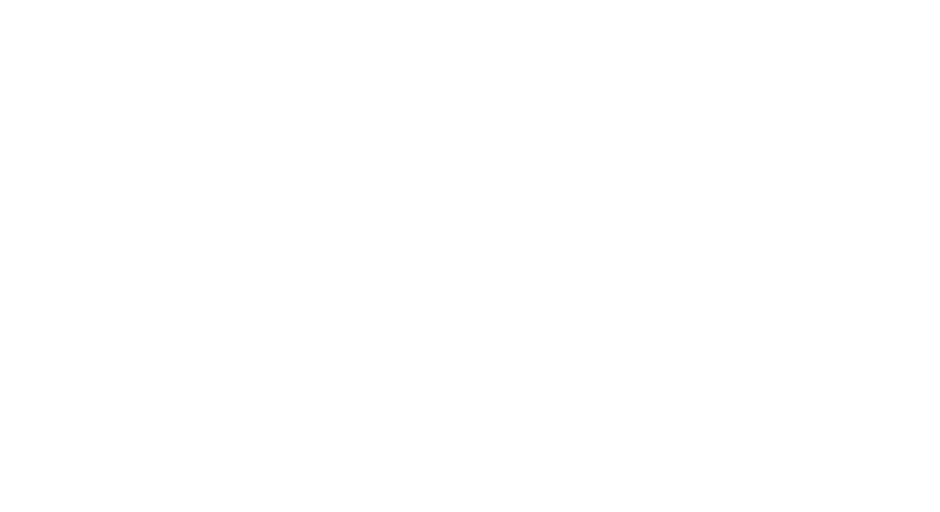
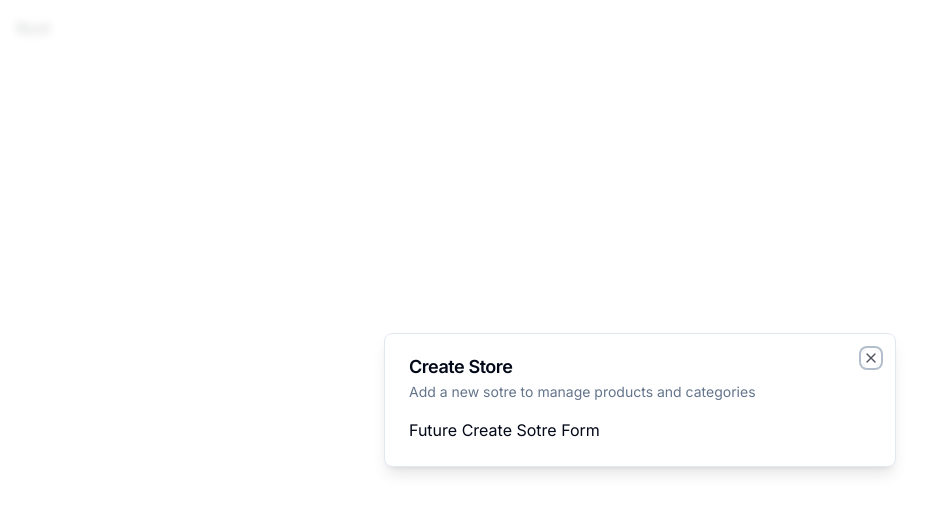
Before and after one commit to Leladatan/store, a Next.js app: page / in a window 1280 px wide. Shown: the top 512 px of the page, without its empty margins (0-940 px from the left). Built offline with nearby package versions, Linux system fonts and the light colour scheme.

Commit message:
add provider zustand and hooks modal create modals components

```diff
--- a/app/(auth)/sign-in/[[...sign-in]]/page.tsx
+++ b/app/(auth)/sign-in/[[...sign-in]]/page.tsx
@@ -1,4 +1,10 @@
 import { SignIn } from "@clerk/nextjs";
+import {Metadata} from "next";
+
+export const metadata: Metadata = {
+    title: 'Store E-COM: sign-in',
+    description: 'Store E-COM desc: sign-in',
+};
 
 const SignInPage = () => {
     return <SignIn />;
--- a/app/(auth)/sign-up/[[...sign-up]]/page.tsx
+++ b/app/(auth)/sign-up/[[...sign-up]]/page.tsx
@@ -1,4 +1,10 @@
 import { SignUp } from "@clerk/nextjs";
+import {Metadata} from "next";
+
+export const metadata: Metadata = {
+    title: 'Store E-COM: sign-up',
+    description: 'Store E-COM desc: sign-up',
+};
 
 const SignUpPage = () => {
     return <SignUp />;
--- a/app/(root)/page.tsx
+++ b/app/(root)/page.tsx
@@ -1,9 +1,24 @@
+"use client";
+
 import {NextPage} from "next";
 import {UserButton} from "@clerk/nextjs";
+import {useStoreModal} from "@/hooks/use-store-modal";
+import {useEffect} from "react";
 
 const SetupPage: NextPage = () => {
+    const onOpen = useStoreModal(s => s.onOpen);
+    const isOpen = useStoreModal(s => s.isOpen);
+
+    useEffect(() => {
+        if (!isOpen) {
+            onOpen();
+        }
+
+    }, [isOpen, onOpen]);
+
     return (
         <div className="p-4">
+            <h1>Root</h1>
             <UserButton afterSignOutUrl="/" />
         </div>
     )
--- a/app/layout.tsx
+++ b/app/layout.tsx
@@ -2,12 +2,13 @@ import './globals.css';
 import type { Metadata } from 'next';
 import { Inter } from 'next/font/google';
 import {ClerkProvider} from "@clerk/nextjs";
+import {ModalProvider} from "@/providers/modal-provider";
 
 const inter = Inter({ subsets: ['latin'] });
 
 export const metadata: Metadata = {
-  title: 'Store',
-  description: 'Store desc',
+  title: 'Store E-COM',
+  description: 'Store E-COM desc',
 };
 
 export default function RootLayout({
@@ -19,6 +20,7 @@ export default function RootLayout({
     <ClerkProvider>
         <html lang="en">
         <body className={inter.className}>
+        <ModalProvider />
         {children}
         </body>
         </html>
--- /dev/null
+++ b/components/modals/store-modal.tsx
@@ -0,0 +1,22 @@
+"use client";
+
+import {type FC} from 'react';
+import Modal from "@/components/ui/modal";
+import {useStoreModal} from "@/hooks/use-store-modal";
+
+const StoreModal: FC = () => {
+    const storeModal = useStoreModal();
+
+    return (
+        <Modal
+            title="Create Store"
+            description="Add a new sotre to manage products and categories"
+            isOpen={storeModal.isOpen}
+            onClose={storeModal.onClose}
+        >
+            Future Create Sotre Form
+        </Modal>
+    );
+};
+
+export default StoreModal;
--- /dev/null
+++ b/components/ui/dialog.tsx
@@ -0,0 +1,123 @@
+"use client"
+
+import * as React from "react"
+import * as DialogPrimitive from "@radix-ui/react-dialog"
+import { X } from "lucide-react"
+
+import { cn } from "@/lib/utils"
+
+const Dialog = DialogPrimitive.Root
+
+const DialogTrigger = DialogPrimitive.Trigger
+
+const DialogPortal = ({
+  className,
+  ...props
+}: DialogPrimitive.DialogPortalProps) => (
+  <DialogPrimitive.Portal className={cn(className)} {...props} />
+)
+DialogPortal.displayName = DialogPrimitive.Portal.displayName
+
+const DialogOverlay = React.forwardRef<
+  React.ElementRef<typeof DialogPrimitive.Overlay>,
+  React.ComponentPropsWithoutRef<typeof DialogPrimitive.Overlay>
+>(({ className, ...props }, ref) => (
+  <DialogPrimitive.Overlay
+    ref={ref}
+    className={cn(
+      "fixed inset-0 z-50 bg-background/80 backdrop-blur-sm data-[state=open]:animate-in data-[state=closed]:animate-out data-[state=closed]:fade-out-0 data-[state=open]:fade-in-0",
+      className
+    )}
+    {...props}
+  />
+))
+DialogOverlay.displayName = DialogPrimitive.Overlay.displayName
+
+const DialogContent = React.forwardRef<
+  React.ElementRef<typeof DialogPrimitive.Content>,
+  React.ComponentPropsWithoutRef<typeof DialogPrimitive.Content>
+>(({ className, children, ...props }, ref) => (
+  <DialogPortal>
+    <DialogOverlay />
+    <DialogPrimitive.Content
+      ref={ref}
+      className={cn(
+        "fixed left-[50%] top-[50%] z-50 grid w-full max-w-lg translate-x-[-50%] translate-y-[-50%] gap-4 border bg-background p-6 shadow-lg duration-200 data-[state=open]:animate-in data-[state=closed]:animate-out data-[state=closed]:fade-out-0 data-[state=open]:fade-in-0 data-[state=closed]:zoom-out-95 data-[state=open]:zoom-in-95 data-[state=closed]:slide-out-to-left-1/2 data-[state=closed]:slide-out-to-top-[48%] data-[state=open]:slide-in-from-left-1/2 data-[state=open]:slide-in-from-top-[48%] sm:rounded-lg md:w-full",
+        className
+      )}
+      {...props}
+    >
+      {children}
+      <DialogPrimitive.Close className="absolute right-4 top-4 rounded-sm opacity-70 ring-offset-background transition-opacity hover:opacity-100 focus:outline-none focus:ring-2 focus:ring-ring focus:ring-offset-2 disabled:pointer-events-none data-[state=open]:bg-accent data-[state=open]:text-muted-foreground">
+        <X className="h-4 w-4" />
+        <span className="sr-only">Close</span>
+      </DialogPrimitive.Close>
+    </DialogPrimitive.Content>
+  </DialogPortal>
+))
+DialogContent.displayName = DialogPrimitive.Content.displayName
+
+const DialogHeader = ({
+  className,
+  ...props
+}: React.HTMLAttributes<HTMLDivElement>) => (
+  <div
+    className={cn(
+      "flex flex-col space-y-1.5 text-center sm:text-left",
+      className
+    )}
+    {...props}
+  />
+)
+DialogHeader.displayName = "DialogHeader"
+
+const DialogFooter = ({
+  className,
+  ...props
+}: React.HTMLAttributes<HTMLDivElement>) => (
+  <div
+    className={cn(
+      "flex flex-col-reverse sm:flex-row sm:justify-end sm:space-x-2",
+      className
+    )}
+    {...props}
+  />
+)
+DialogFooter.displayName = "DialogFooter"
+
+const DialogTitle = React.forwardRef<
+  React.ElementRef<typeof DialogPrimitive.Title>,
+  React.ComponentPropsWithoutRef<typeof DialogPrimitive.Title>
+>(({ className, ...props }, ref) => (
+  <DialogPrimitive.Title
+    ref={ref}
+    className={cn(
+      "text-lg font-semibold leading-none tracking-tight",
+      className
+    )}
+    {...props}
+  />
+))
+DialogTitle.displayName = DialogPrimitive.Title.displayName
+
+const DialogDescription = React.forwardRef<
+  React.ElementRef<typeof DialogPrimitive.Description>,
+  React.ComponentPropsWithoutRef<typeof DialogPrimitive.Description>
+>(({ className, ...props }, ref) => (
+  <DialogPrimitive.Description
+    ref={ref}
+    className={cn("text-sm text-muted-foreground", className)}
+    {...props}
+  />
+))
+DialogDescription.displayName = DialogPrimitive.Description.displayName
+
+export {
+  Dialog,
+  DialogTrigger,
+  DialogContent,
+  DialogHeader,
+  DialogFooter,
+  DialogTitle,
+  DialogDescription,
+}
--- /dev/null
+++ b/components/ui/modal.tsx
@@ -0,0 +1,54 @@
+"use client";
+
+import {type FC} from 'react';
+import {
+    Dialog,
+    DialogContent,
+    DialogDescription,
+    DialogHeader,
+    DialogTitle
+} from "@/components/ui/dialog";
+
+interface ModalProps {
+    title: string;
+    description: string;
+    isOpen: boolean;
+    onClose: () => void;
+    children?: React.ReactNode;
+}
+
+const Modal: FC<ModalProps> = (
+    {
+        title,
+        children,
+        description,
+        isOpen,
+        onClose
+    }
+) => {
+    const onChange = (open: boolean): void => {
+        if (!open) {
+            onClose();
+        }
+    };
+
+    return (
+        <>
+            <Dialog open={isOpen} onOpenChange={onChange}>
+                <DialogContent>
+                    <DialogHeader>
+                        <DialogTitle>{title}</DialogTitle>
+                        <DialogDescription>
+                            {description}
+                        </DialogDescription>
+                    </DialogHeader>
+                    <div>
+                        {children}
+                    </div>
+                </DialogContent>
+            </Dialog>
+        </>
+    );
+};
+
+export default Modal;
--- /dev/null
+++ b/hooks/use-store-modal.ts
@@ -0,0 +1,13 @@
+import {create} from "zustand";
+
+interface IUseStoreModal {
+    isOpen: boolean;
+    onClose: () => void;
+    onOpen: () => void;
+};
+
+export const useStoreModal = create<IUseStoreModal>((set) => ({
+    isOpen: false,
+    onClose: () => set({isOpen: false}),
+    onOpen: () => set({isOpen: true}),
+}));
--- a/package.json
+++ b/package.json
@@ -10,6 +10,7 @@
   },
   "dependencies": {
     "@clerk/nextjs": "^4.23.1",
+    "@radix-ui/react-dialog": "^1.0.4",
     "@radix-ui/react-slot": "^1.0.2",
     "@types/node": "20.4.5",
     "@types/react": "18.2.17",
@@ -27,6 +28,7 @@
     "tailwind-merge": "^1.14.0",
     "tailwindcss": "3.3.3",
     "tailwindcss-animate": "^1.0.6",
-    "typescript": "5.1.6"
+    "typescript": "5.1.6",
+    "zustand": "^4.3.9"
   }
 }
--- /dev/null
+++ b/providers/modal-provider.tsx
@@ -0,0 +1,22 @@
+"use client";
+
+import {useEffect, useState} from "react";
+import StoreModal from "@/components/modals/store-modal";
+
+export const ModalProvider = () => {
+    const [isMounted, setIsMounted] = useState<boolean>(false);
+
+    useEffect((): void => {
+        setIsMounted(true);
+    }, []);
+
+    if (!isMounted) {
+        return null;
+    }
+
+    return (
+        <>
+            <StoreModal />
+        </>
+    );
+};
```
Also changed, not shown: 1 other file (tests, documents, lock files or other folders).
